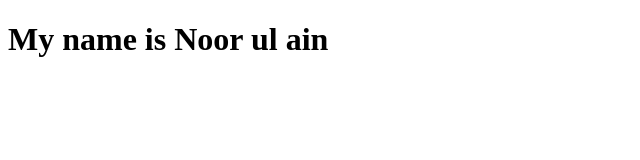
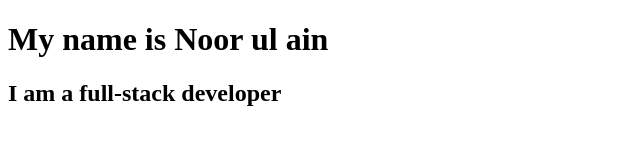
Before and after one commit to noorulain3/mycode, a plain HTML site: page site/index.html in a window 1280 px wide. Shown: the whole page, without its empty margins (0-640 px from the left). Drawn offline with Linux system fonts and the light colour scheme.

Commit message:
My frist website.

```diff
--- a/site/index.html
+++ b/site/index.html
@@ -5,5 +5,6 @@
 </head>
 <body>
 <h1>My name is Noor ul ain</h1>
+<h2>I am a full-stack developer</h2>
 </body>
 </html>
```
